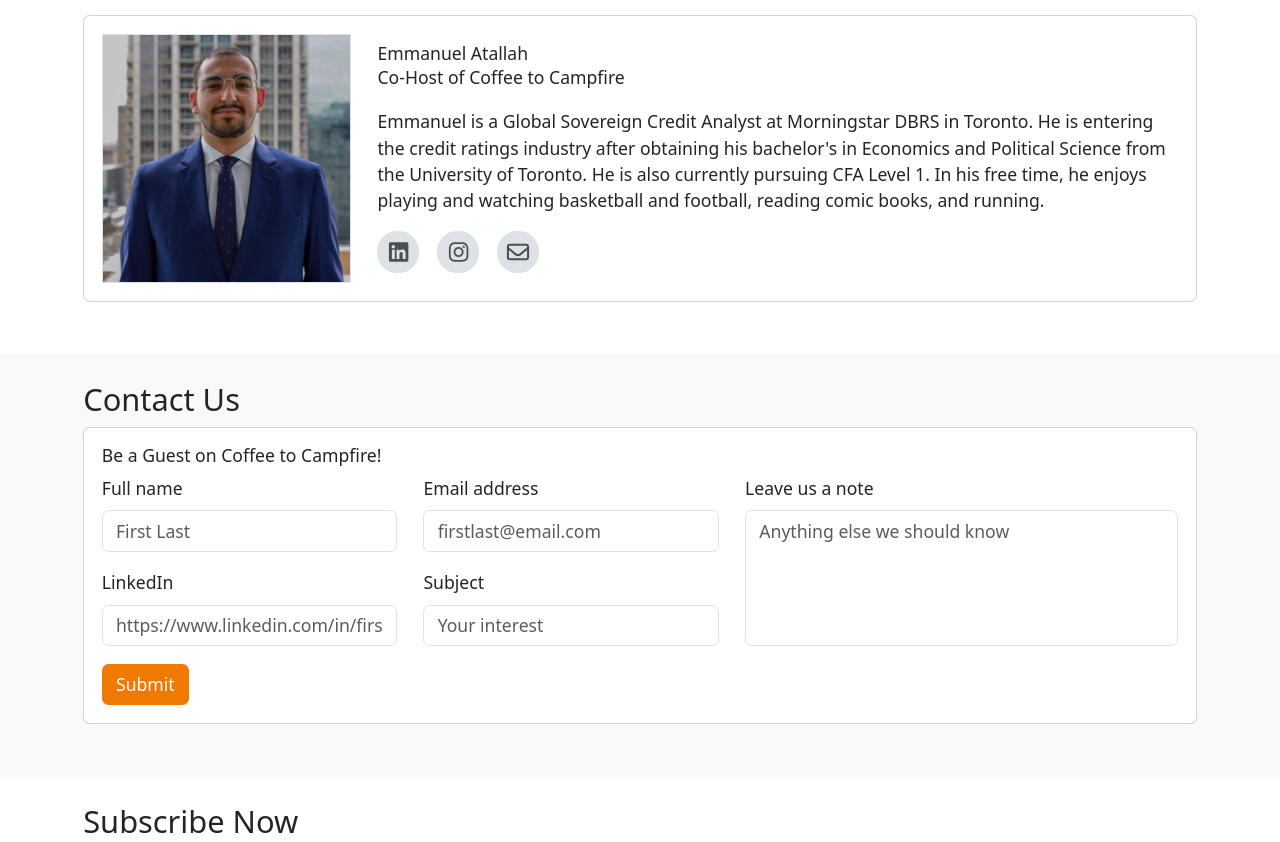
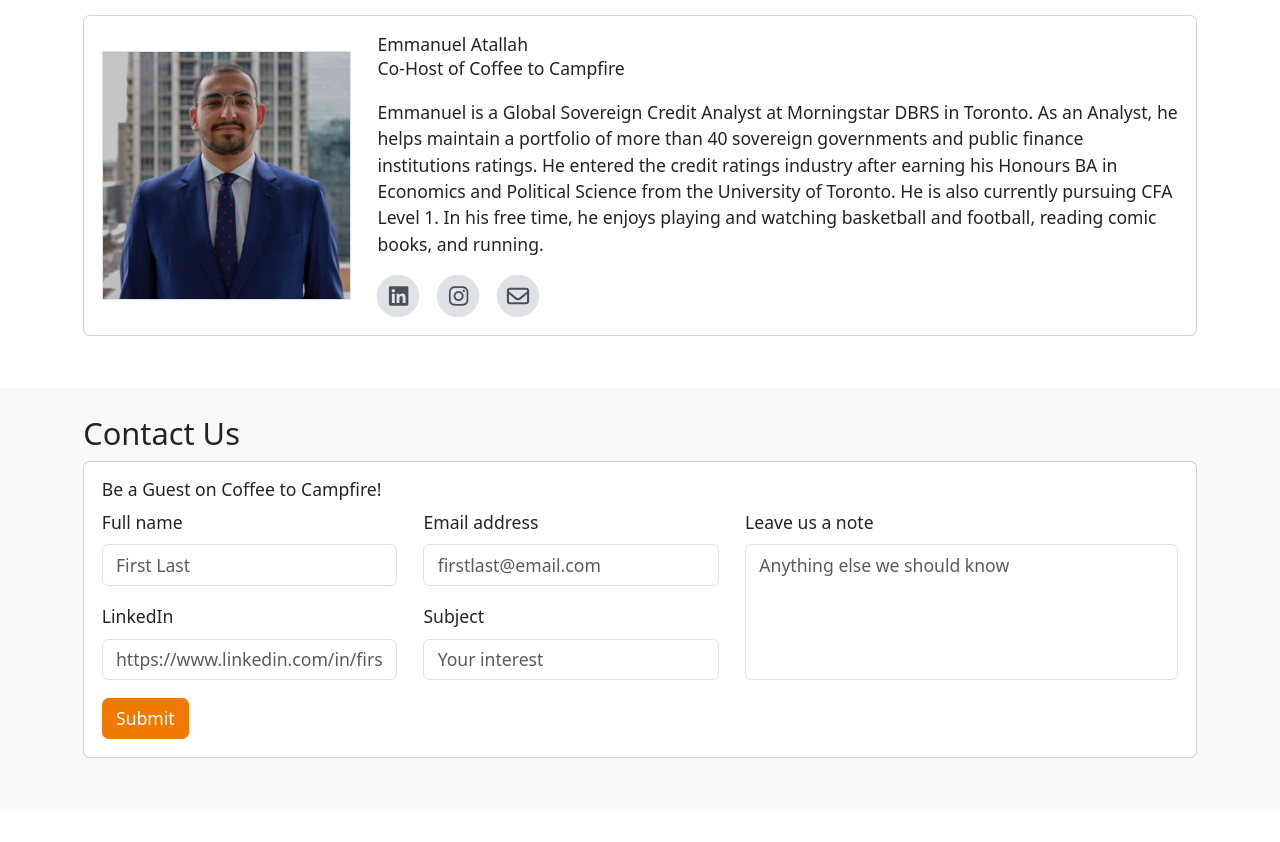
Before and after one commit to willdufault/ctc-podcast, a React (Vite) app: page / in a window 1280 px wide. Shown: the part 2247-3089 px from the top of the page. Built offline with nearby package versions, Linux system fonts and the light colour scheme.

Commit message:
Update index.tsx

```diff
--- a/src/components/About/index.tsx
+++ b/src/components/About/index.tsx
@@ -127,12 +127,14 @@ export default function About() {
                   <p>Co-Host of Coffee to Campfire</p>
                   <p>
                     Emmanuel is a Global Sovereign Credit Analyst at Morningstar
-                    DBRS in Toronto. He is entering the credit ratings industry
-                    after obtaining his bachelor's in Economics and Political
-                    Science from the University of Toronto. He is also currently
-                    pursuing CFA Level 1. In his free time, he enjoys playing
-                    and watching basketball and football, reading comic books,
-                    and running.
+                    DBRS in Toronto. As an Analyst, he helps maintain a
+                    portfolio of more than 40 sovereign governments and public
+                    finance institutions ratings. He entered the credit ratings
+                    industry after earning his Honours BA in Economics and
+                    Political Science from the University of Toronto. He is also
+                    currently pursuing CFA Level 1. In his free time, he enjoys
+                    playing and watching basketball and football, reading comic
+                    books, and running.
                   </p>
                   <div className="d-flex column-gap-3">
                     <Social
```
